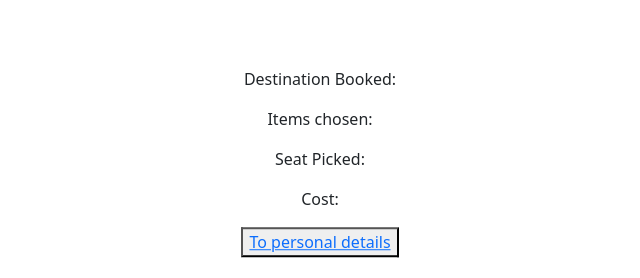
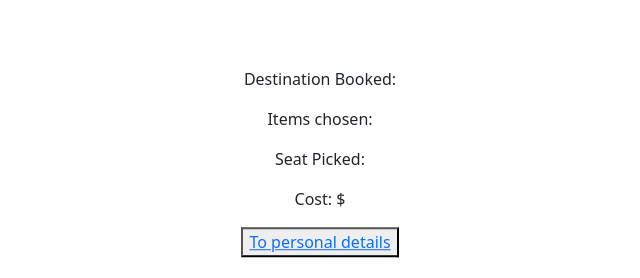
Before and after one commit to JamesWaton/ICT214website, a plain HTML site: page index.html in a window 1280 px wide. Shown: the part 3257-3535 px from the top of the page, 320-960 px from the left. Drawn offline with nearby package versions, Linux system fonts and the light colour scheme.

Commit message:
Update index.html

```diff
--- a/index.html
+++ b/index.html
@@ -118,7 +118,7 @@
          <p>Destination Booked: <a id="flight-booked"></a></p>
          <p>Items chosen: <a id="items-booked"></a></p>
          <p>Seat Picked: <a id="seat-booked"></a></p>
-         <p>Cost: <a id="cost-total"></a></p>
+         <p>Cost: $<a id="cost-total"></a></p>
          <button id="seat-btn" ><a href="#personal-header"> To personal details</a></button>
         </div>
 
```
